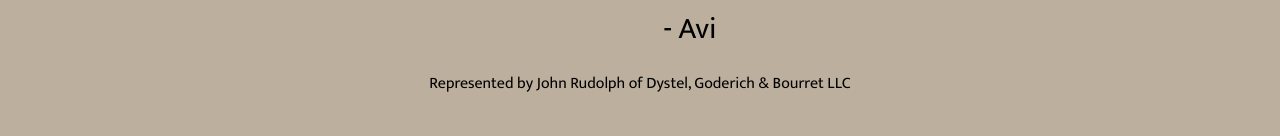
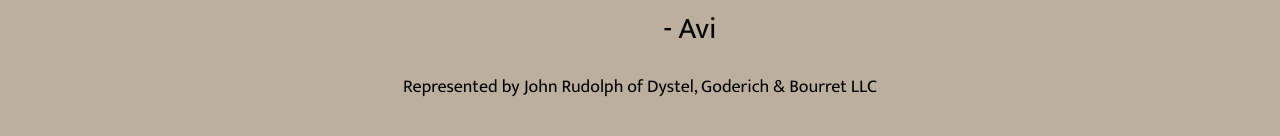
Before and after one commit to YodaLightsabr/widensite, a Next.js app: page / in a window 1280 px wide. Shown: the part 476-612 px from the top of the page. Built offline with nearby package versions, Linux system fonts and the light colour scheme.

Commit message:
Fix styling

```diff
--- a/pages/index.js
+++ b/pages/index.js
@@ -61,8 +61,8 @@ export default function Home ({ viewport }) {
               </div>
             </div> */}
       </center>
-      <Footer>
-        <AcknowledgementCopy style={{ fontSize: '18px' }} />
+      <Footer style={{ fontSize: '18px' }}>
+        <AcknowledgementCopy />
       </Footer>
     </NormalLayout>
   )
```
